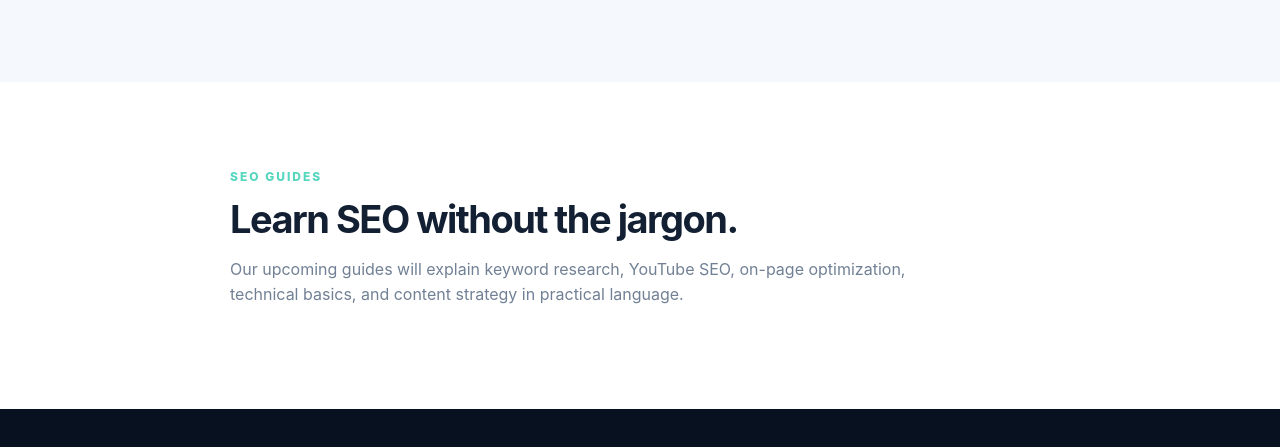
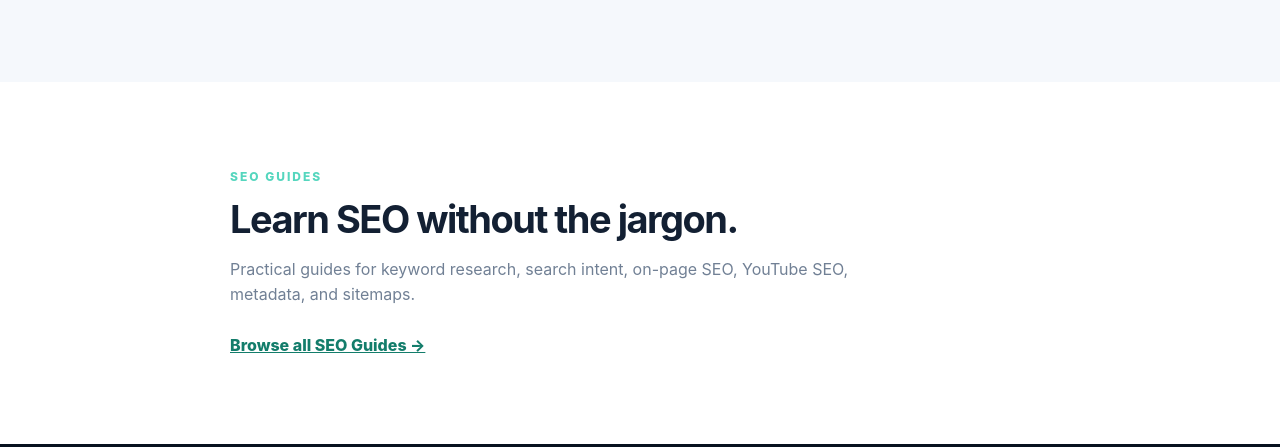
Before and after one commit to saadalimansoorali28-create/Rankpilot, a plain HTML site: page index.html in a window 1280 px wide. Shown: the part 3034-3481 px from the top of the page. Drawn offline with Linux system fonts and the light colour scheme.

Commit message:
Add SEO guides hub link

```diff
--- a/index.html
+++ b/index.html
@@ -42,7 +42,7 @@
     <section id="youtube" class="section light"><div class="container content-section"><div class="eyebrow">YOUTUBE SEO</div><h2>Optimize videos before you publish.</h2><p>Use RankPilot to organize your target keyword, title angle, description, tags, and content intent in one workflow.</p><div class="pill-row"><span>Title ideas</span><span>Keyword planning</span><span>Description checks</span><span>Tag planning</span></div></div></section>
     <section id="website" class="section"><div class="container content-section"><div class="eyebrow">WEBSITE SEO</div><h2>Build stronger on-page foundations.</h2><p>From metadata to keyword usage and sitemap basics, RankPilot will provide lightweight tools that are easy to understand and use.</p></div></section>
     <section id="how-it-works" class="section light"><div class="container"><div class="section-heading centered"><div><div class="eyebrow">SIMPLE WORKFLOW</div><h2>Research. Optimize. Grow.</h2></div></div><div class="steps"><div><span>1</span><h3>Choose a tool</h3><p>Pick the SEO workflow that matches your task.</p></div><div><span>2</span><h3>Enter your data</h3><p>Paste a keyword, URL, or content when the tool supports it.</p></div><div><span>3</span><h3>Take action</h3><p>Use the results to improve your next page or video.</p></div></div></div></section>
-    <section id="guides" class="section"><div class="container content-section"><div class="eyebrow">SEO GUIDES</div><h2>Learn SEO without the jargon.</h2><p>Our upcoming guides will explain keyword research, YouTube SEO, on-page optimization, technical basics, and content strategy in practical language.</p></div></section>
+    <section id="guides" class="section"><div class="container content-section"><div class="eyebrow">SEO GUIDES</div><h2>Learn SEO without the jargon.</h2><p>Practical guides for keyword research, search intent, on-page SEO, YouTube SEO, metadata, and sitemaps.</p><div class="pill-row"><a class="tool-btn" href="/guides/">Browse all SEO Guides →</a></div></div></section>
   </main>
   <div class="modal" id="tool-modal" aria-hidden="true"><div class="modal-backdrop"></div><div class="modal-panel" role="dialog" aria-modal="true" aria-labelledby="modal-title"><button class="modal-close" aria-label="Close">×</button><div class="eyebrow">RANKPILOT TOOL</div><h2 id="modal-title">Tool</h2><p id="modal-copy"></p><div id="tool-form"></div><div id="tool-result" class="result" hidden></div></div></div>
   <footer class="footer"><div class="container footer-grid"><div><a class="brand" href="/"><span class="brand-mark">R</span><span>Rank<span>Pilot</span></span></a><p>Free SEO tools for websites, keywords, and creators.</p></div><div><h4>Tools</h4><a href="#tools">Keyword Research</a><a href="#youtube">YouTube SEO</a><a href="#website">Website SEO</a></div><div><h4>Resources</h4><a href="#guides">SEO Guides</a><a href="#how-it-works">How it works</a></div></div><div class="container copyright">© <span id="year"></span> RankPilot. All rights reserved.</div></footer>
```
